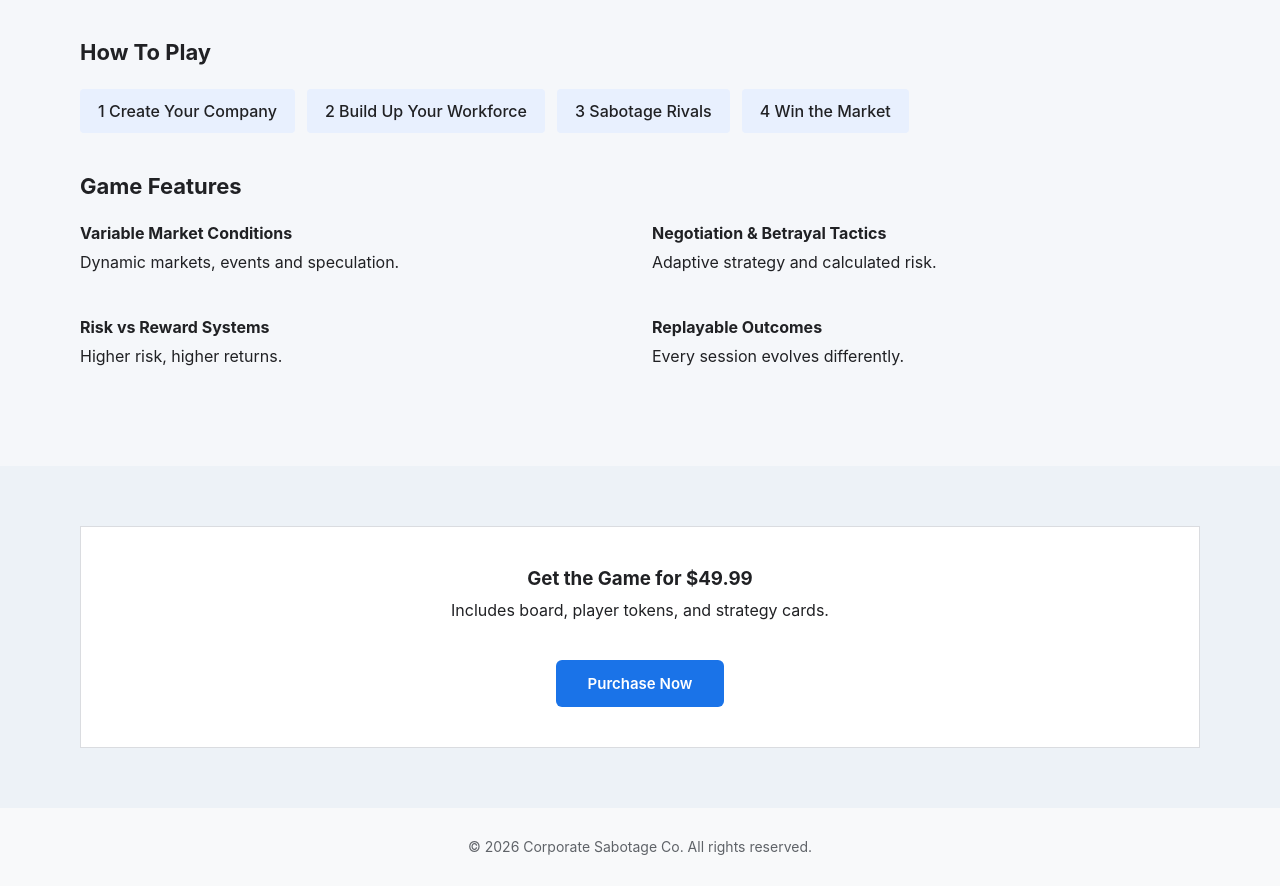
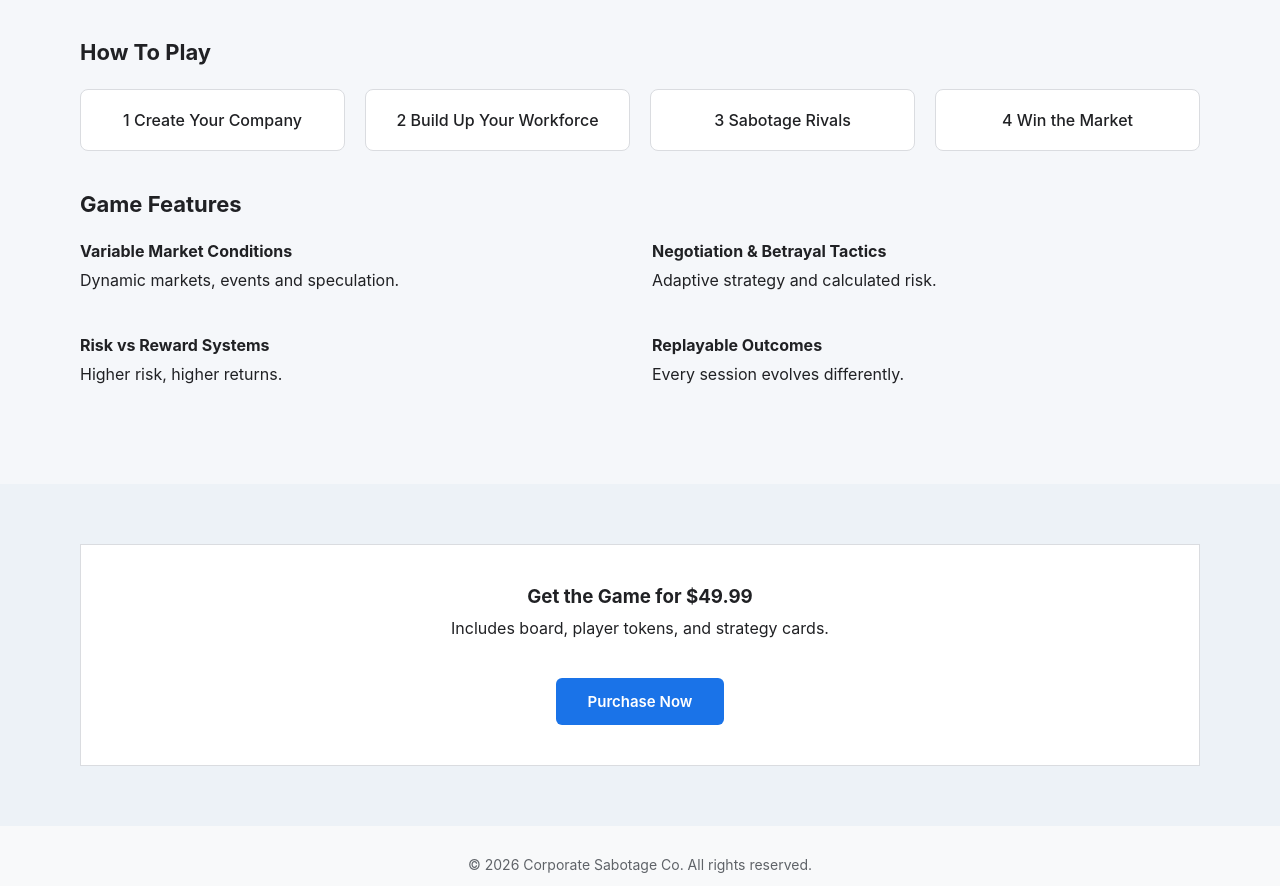
Before and after one commit to KayodeB03/CorpoGame, a React (Vite) app: page /#/ in a window 1280 px wide. Shown: the part 893-1779 px from the top of the page. Built offline with nearby package versions, Linux system fonts and the light colour scheme.

Commit message:
Home Page Styling
Updated Home Page Styling inline with design

```diff
--- a/src/styles.css
+++ b/src/styles.css
@@ -666,14 +666,27 @@ body {
 
 .steps {
   display: flex;
-  gap: 12px;
+  gap: 20px;
+  flex-wrap: wrap;
 }
 
 .step {
-  background: #e8f0fe;
-  padding: 12px 18px;
-  border-radius: 4px;
+  background: white;
+  padding: 20px;
+  border-radius: 8px;
+  border: 1px solid #dadce0;
   font-weight: 500;
+  text-align: center;
+  flex: 1;
+  min-width: 200px;
+  transition: all 200ms ease;
+  cursor: pointer;
+}
+
+.step:hover {
+  transform: translateY(-4px);
+  box-shadow: 0 6px 16px rgba(0, 0, 0, 0.1);
+  border-color: #1a73e8;
 }
 
 .features {
```
